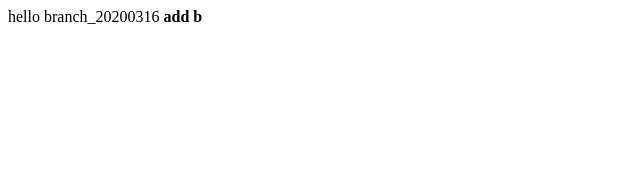
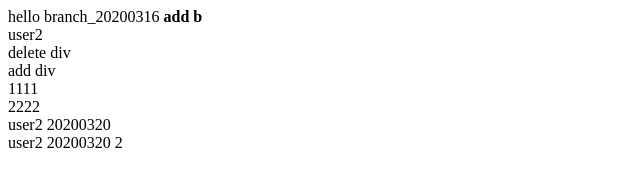
Before and after one commit to zero18zz/first-project, a plain HTML site: page index.html in a window 1280 px wide. Shown: the whole page, without its empty margins (0-640 px from the left). Drawn offline with Linux system fonts and the light colour scheme.

Commit message:
user2 (#4)
merge

```diff
--- a/index.html
+++ b/index.html
@@ -4,5 +4,12 @@
 </head>
 <body>
 <b>add b</b>
+<div>user2</div>
+<div>delete div</div>
+<div>add div</div>
+<div>1111</div>
+<div>2222</div>
+<div>user2 20200320</div>
+<div>user2 20200320 2</div>
 </body>
 </html>
```
